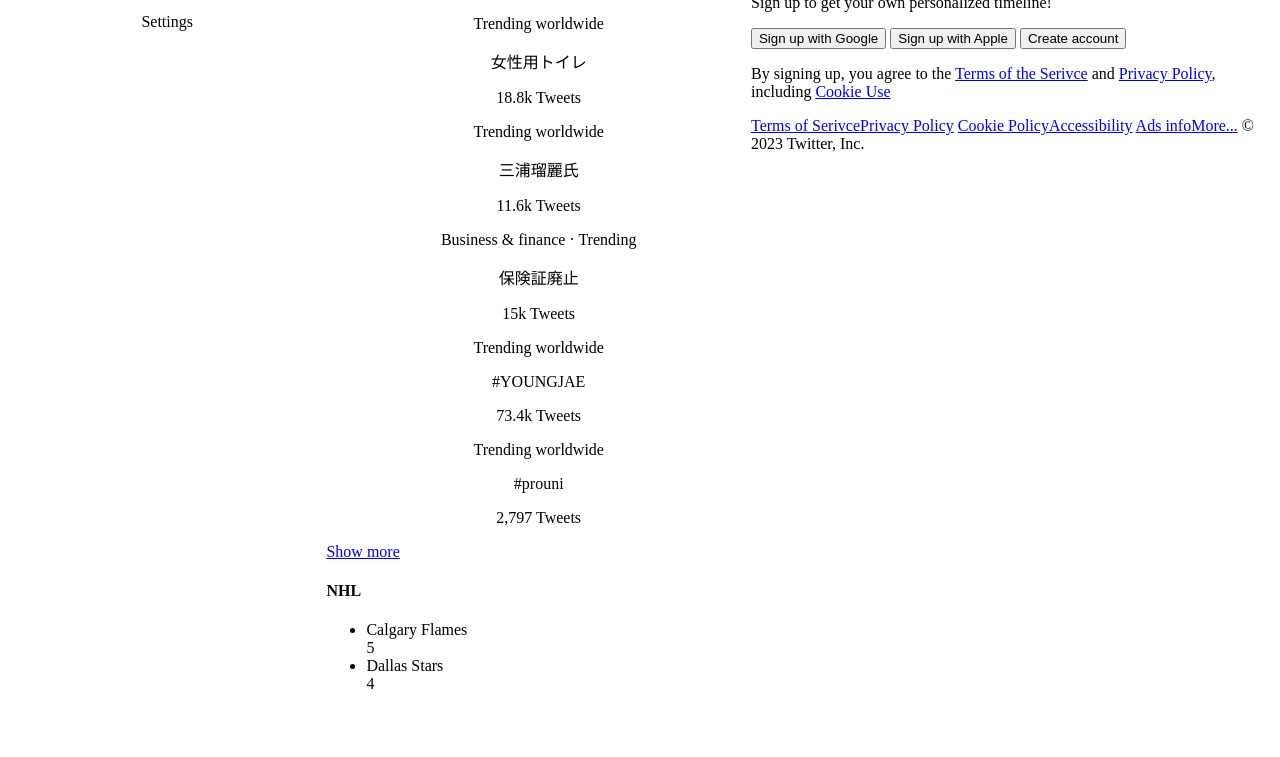
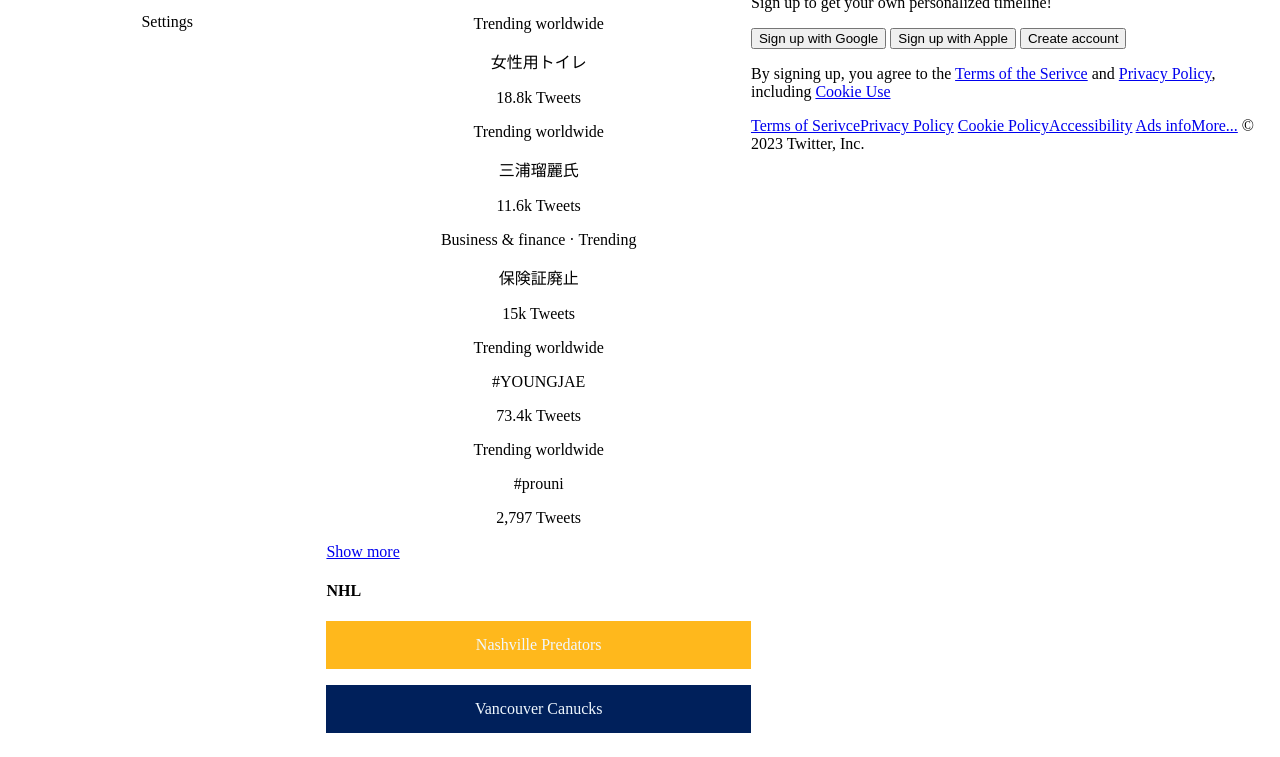
Before and after one commit to Mishansavy/twitter, a plain HTML site: page codes/index.html in a window 1280 px wide. Shown: the part 81-838 px from the top of the page. Before the commit the page ends 800 px from the top, so only its background shows below. Drawn offline with Linux system fonts and the light colour scheme.

Commit message:
Changes to be committed: 	new file:   Images/lion.png 	modified:   codes/index.html 	modified:   codes/style.css

```diff
--- a/codes/index.html
+++ b/codes/index.html
@@ -54,12 +54,11 @@
           <div class="happeningdiv">
             <div class="scoresNHL">
               <h4>NHL</h4>
-              <ul>
-                <li>Calgary Flames</li>
-                <span>5</span>
-                <li>Dallas Stars</li>
-                <span>4</span>
-              </ul>
+           <div class="NHL-nashville"><P>Nashville Predators</P></div>
+           <div class="NHL-Vancouver"><P>Vancouver Canucks</P></div>
+
+
+
             </div>
           </div>
         </div>
--- a/codes/style.css
+++ b/codes/style.css
@@ -27,3 +27,17 @@
 .showmore > a {
   text-align: center;
 }
+
+.NHL-nashville {
+background-color: rgb(255, 184, 28);
+color: aliceblue;
+}
+.NHL-Vancouver {
+  background-color: rgb(0, 32, 91);
+  color: aliceblue;
+}
+.NHL-nashville>p, .NHL-Vancouver>p {
+  line-height: 3rem;
+  text-align: center;
+  font-family: inherit;
+}
```
Also changed, not shown: Images/lion.png (added).
